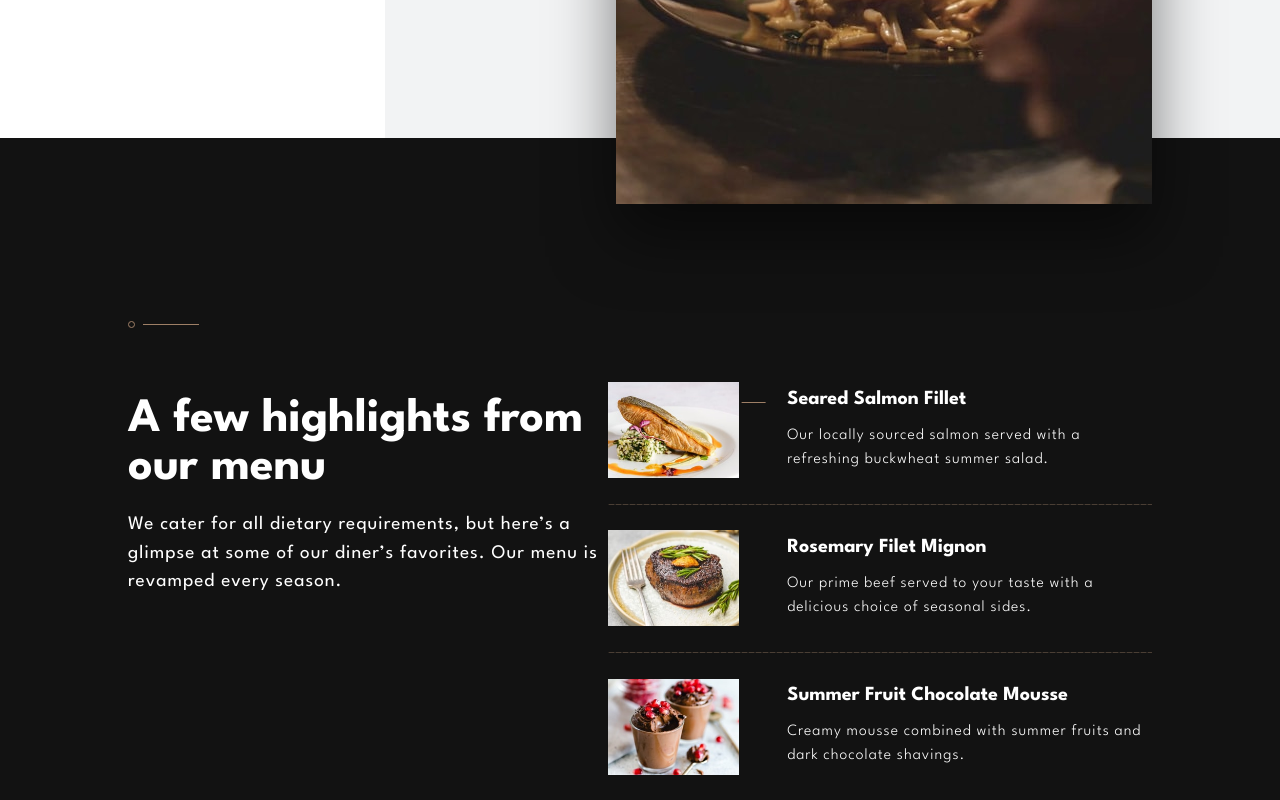
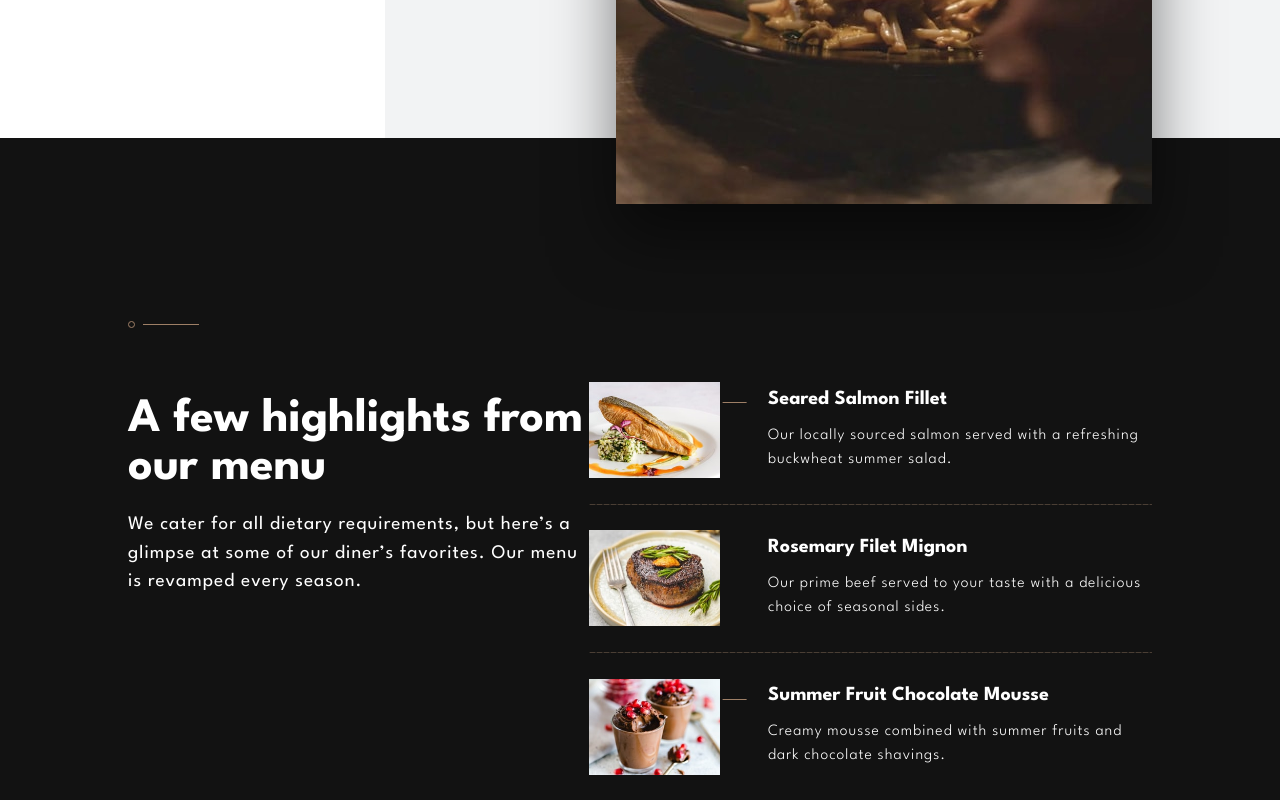
Before and after one commit to litewskidev/dine-restaurant, a React (Create React App) app: page / in a window 1280 px wide. Shown: the part 2080-2880 px from the top of the page. Built offline with nearby package versions, Linux system fonts and the light colour scheme.

Commit message:
height highlights

```diff
--- a/src/components/Highlights/Highlights.module.scss
+++ b/src/components/Highlights/Highlights.module.scss
@@ -4,7 +4,7 @@
   max-width: 100%;
   background-color: $cod-gray;
   color: $white;
-  height: 47rem;
+  min-height: 47rem;
   display: grid;
   align-items: center;
 }
@@ -45,7 +45,7 @@
 }
 
 .highlights__list__el__info {
-  max-width: 24rem;
+  width: 24rem;
   display: grid;
   align-items: center;
 }
@@ -81,7 +81,7 @@
 .highlights__list_line {
   background: url(../../images/icons/icon-minus.svg) no-repeat;
   width: 20%;
-  height: 0.01rem;
+  height: 0.03rem;
   margin-right: 1.2rem;
   margin-top: 1.26rem;
   background-position: center;
```
